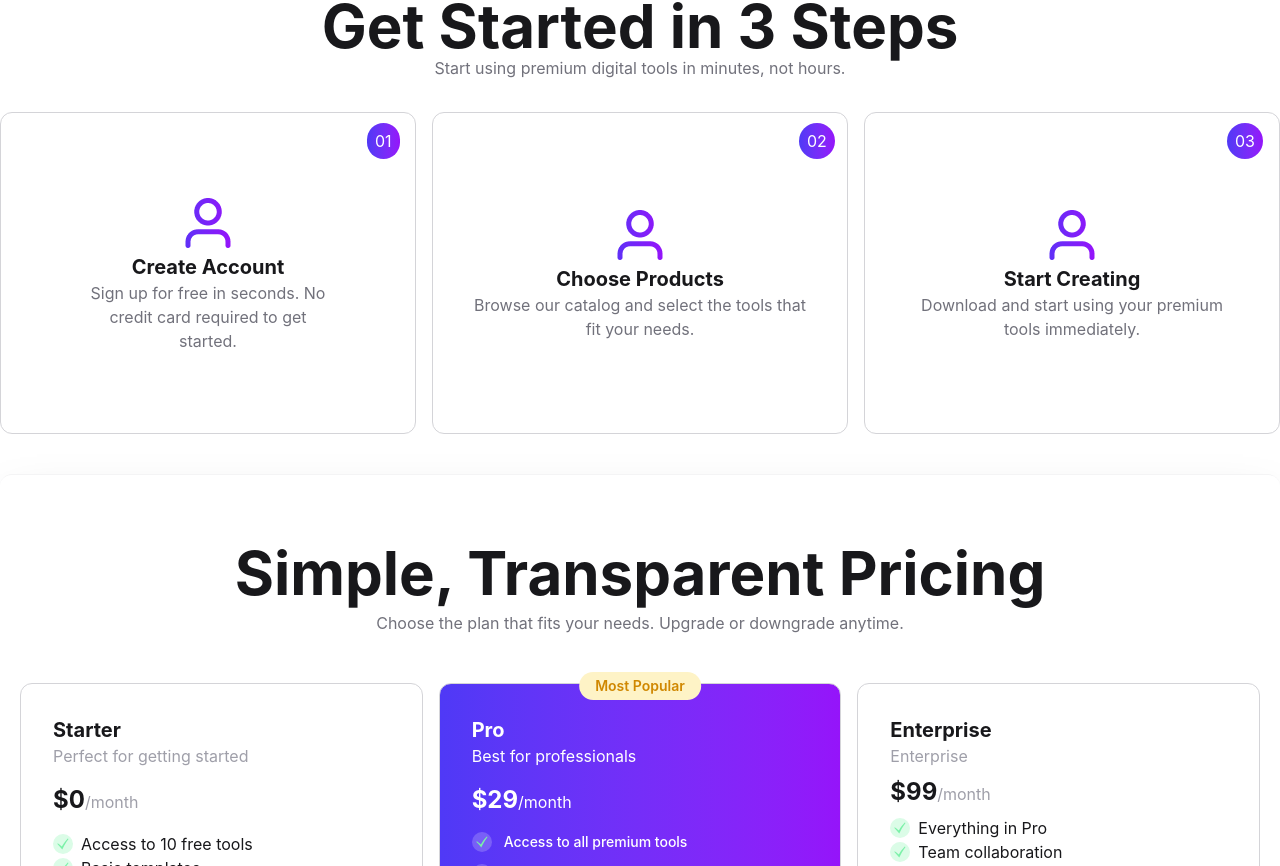
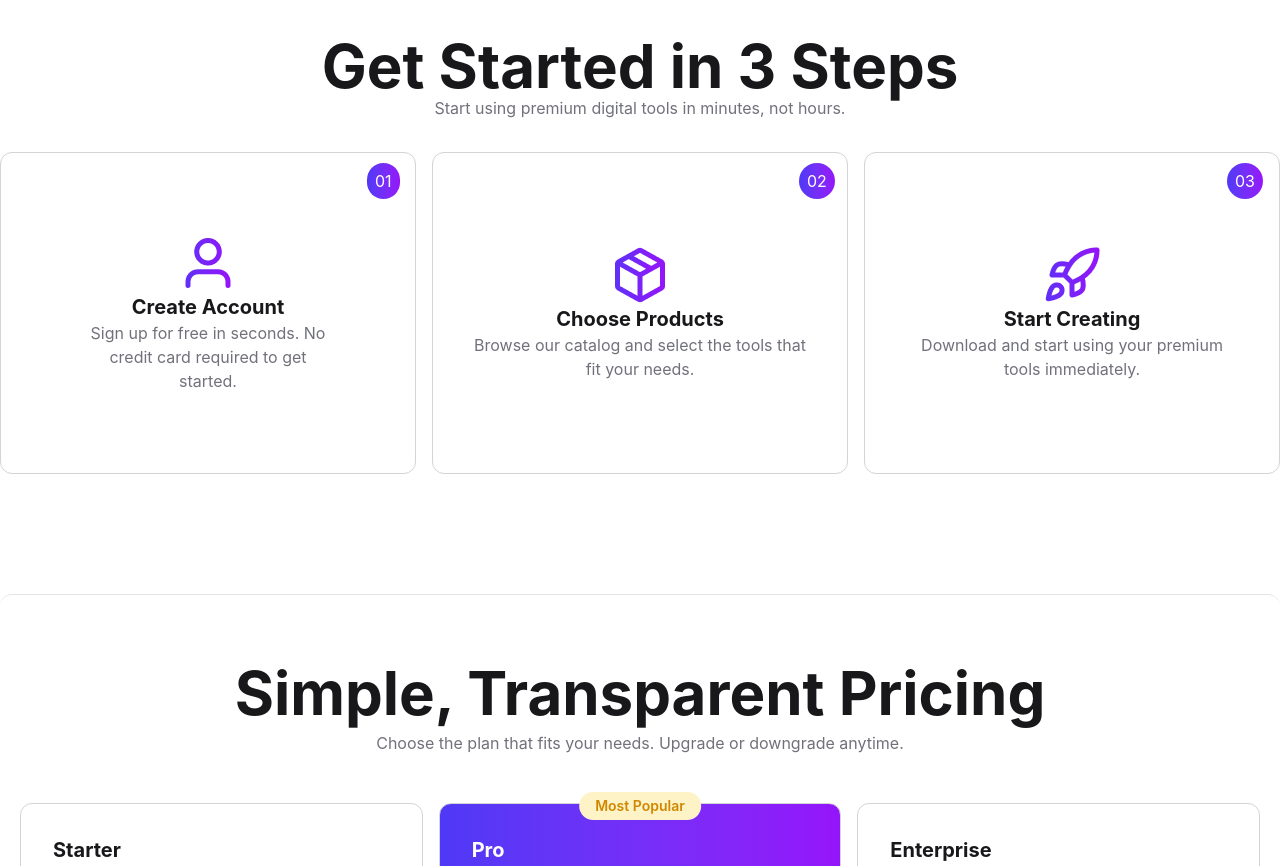
Before and after one commit to amirulislambd/programing-assignment-6, a React (Vite) app: page / in a window 1280 px wide. Shown: the part 2714-3580 px from the top of the page. Built offline with nearby package versions, Linux system fonts and the light colour scheme.

Commit message:
updated count fucntionality in the navbar

```diff
--- a/src/components/Home/Banner/Banner.jsx
+++ b/src/components/Home/Banner/Banner.jsx
@@ -5,7 +5,7 @@ const Banner = () => {
   return (
     <div className='md:flex items-center justify-between md:container gap-5 lg:max-w-7xl mx-auto  my-4 md:my-8'>
       <div className="max-w-[500px] flex flex-col items-center md:items-start md:space-y-5 lg:space-y-6">
-        <p className="inline-flex items-center text-lg gap-1 md:p-1 rounded-full bg-linear-to-r from-[#4F39F6]/20 to-[#9514FA]/20 ">
+        <p className="inline-flex items-center text-lg gap-1 px-2 md:p-1 rounded-full bg-linear-to-r from-[#4F39F6]/20 to-[#9514FA]/20 ">
           <span className="text-[#4F39F6]">
             <RiFocus2Fill />
           </span>
--- a/src/components/Home/Pricing/Pricing.jsx
+++ b/src/components/Home/Pricing/Pricing.jsx
@@ -3,7 +3,7 @@ import { GiCheckMark } from "react-icons/gi";
 
 const Pricing = () => {
   return (
-    <div className=" bg-white border-t border-zinc-100 rounded-xl shadow-2xl p-5">
+    <div className=" bg-white border-t border-zinc-200  my-20   rounded-xl  p-5 ">
         <div className="text-center my-6 md:my-8 lg:my-12 space-y-2">
         <h2 className="text-2xl md:text-4xl lg:text-6xl font-bold ">Simple, Transparent Pricing</h2>
     <p className="text-zinc-500">Choose the plan that fits your needs. Upgrade or downgrade anytime.</p>
--- a/src/components/Home/Stats/Stats.jsx
+++ b/src/components/Home/Stats/Stats.jsx
@@ -2,7 +2,7 @@ import React from 'react';
 
 const Stats = () => {
     return (
-        <div className=' bg-linear-to-r from-[#4F39F6] to-[#9514FA] py-5 md:py-8 lg:py-12'>
+        <div className=' bg-linear-to-r from-[#4F39F6] to-[#9514FA] py-5 md:py-8 lg:py-12 '>
         <div className='flex items-center justify-between text-center container lg:max-w-7xl mx-auto text-white'>
             <div >
                 <h2 className='text-2xl md:text-4xl lg:text-5xl font-bold'>50k+</h2>
--- a/src/components/Home/Steps/Steps.jsx
+++ b/src/components/Home/Steps/Steps.jsx
@@ -4,7 +4,7 @@ import rocket_png from '../../../assets/rocket.png'
 
 const Steps = () => {
     return (
-        <div className='flex flex-col items-center my-10 container lg:max-w-7xl mx-auto space-y-4 md:space-y-6 lg:space-y-8 mt-5 md:mt-10 lg:mt-20'>
+        <div className='flex flex-col items-center  container lg:max-w-7xl mx-auto space-y-4 md:space-y-6 lg:space-y-8 my-20 md:my-30'>
             <div className='text-center'>
             <h2 className='text-2xl md:text-4xl lg:text-6xl font-bold'>Get Started in 3 Steps</h2>
             <p className='text-zinc-500'>Start using premium digital tools in minutes, not hours.</p>
@@ -17,13 +17,13 @@ const Steps = () => {
                     <p className='absolute top-4 right-4   rounded-full w-8 h-8 '> <span className='p-2  bg-linear-to-r from-[#4F39F6] to-[#9514FA] text-white rounded-full'>01</span> </p>
                 </div>
                 <div className='border border-zinc-300 rounded-xl p-10 flex flex-col items-center justify-center text-center relative'>
-                    <img src={user_png} alt={user_png} />
+                    <img src={package_png} alt={package_png} />
                     <h2 className='text-xl font-bold'>Choose Products</h2>
                     <p className='text-zinc-500'>Browse our catalog and select the tools that fit your needs.</p>
                     <p className='absolute top-4 right-4   rounded-full w-8 h-8 '> <span className='p-2  bg-linear-to-r from-[#4F39F6] to-[#9514FA] text-white rounded-full'>02</span> </p>
                 </div>
                 <div className='border border-zinc-300 rounded-xl p-10 flex flex-col items-center justify-center text-center relative'>
-                    <img src={user_png} alt={user_png} />
+                    <img src={rocket_png} alt={rocket_png} />
                     <h2 className='text-xl font-bold'>Start Creating</h2>
                     <p className='text-zinc-500'>Download and start using your premium tools immediately.</p>
                     <p className='absolute top-4 right-4   rounded-full '> <span className='p-2  bg-linear-to-r from-[#4F39F6] to-[#9514FA] text-white rounded-full '>03</span> </p>
```
